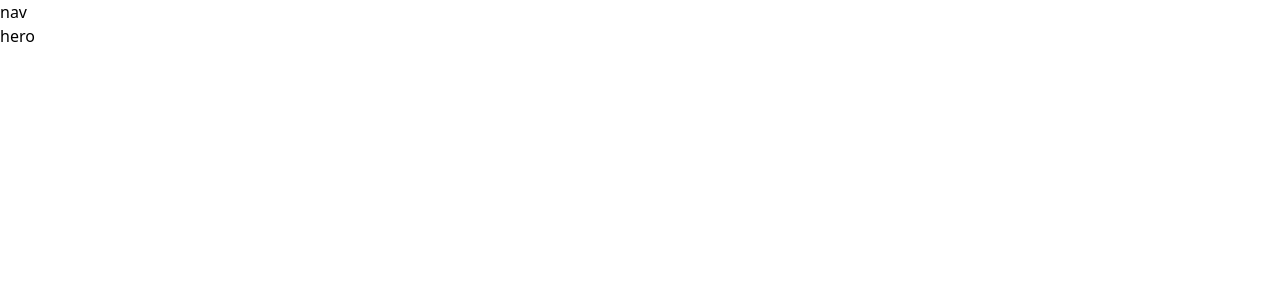
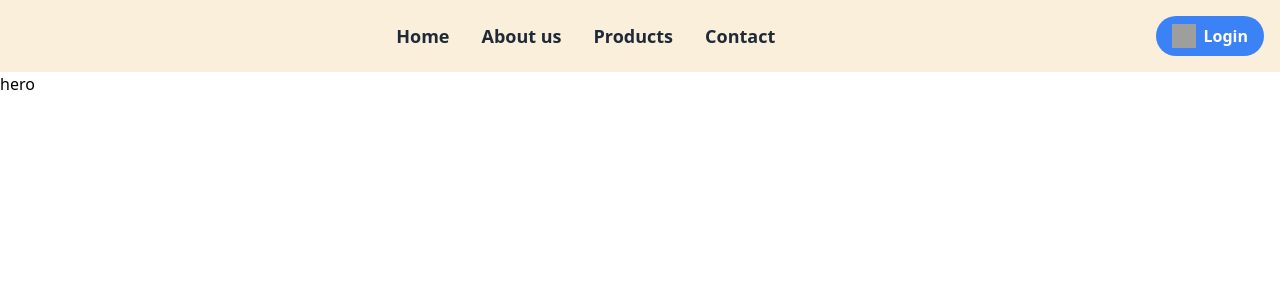
Before and after one commit to sanasreeraj/sssci, a Next.js app: page / in a window 1280 px wide. Shown: the top 300 px of the page. Built offline with nearby package versions, Linux system fonts and the light colour scheme; grey boxes are pictures that could not be loaded.

Commit message:
Add login button to Nav component

```diff
--- a/src/components/login/login.jsx
+++ b/src/components/login/login.jsx
@@ -15,9 +15,9 @@ const Login = () => {
           />
         </div>
         <div className="md:w-1/2 flex justify-center items-center">
-          <div className="bg-[#E7DBC2] rounded-lg p-12 shadow-md w-full max-w-md">
-            <h1 className="text-3xl mb-8">LOGIN</h1>
-            <div className="relative mb-6">
+          <div className="bg-[#E7DBC2] rounded-lg p-8 md:p-12 shadow-md w-full max-w-md">
+            <h1 className="text-3xl mb-6 md:mb-8">LOGIN</h1>
+            <div className="relative mb-4 md:mb-6">
               <div className="border-2 rounded-xl border-stone-500 px-4 py-3 w-full focus:outline-none bg-[#E7DBC2]">
                 <input
                   type="email"
@@ -34,7 +34,7 @@ const Login = () => {
                 />
               </div>
             </div>
-            <div className="relative mb-6">
+            <div className="relative mb-4 md:mb-6">
               <div className="border-2 rounded-xl border-stone-500 px-4 py-3 w-full focus:outline-none  bg-[#E7DBC2]">
                 <input
                   type="password"
@@ -49,18 +49,18 @@ const Login = () => {
                 />
               </div>
             </div>
-            <div className="flex justify-end"> {/* New flex container to push the button to the right */}
-              <button className="border-2 rounded-xl border-stone-500 bg-[#243E36] text-white px-8 py-2 mb-6 hover:bg-[#CFB9A5] focus:outline-none">
+            <div className="flex justify-end">
+              <button className="border-2 rounded-xl border-stone-500 bg-[#243E36] text-white px-6 md:px-8 py-2 mb-4 md:mb-6 hover:bg-[#CFB9A5] focus:outline-none">
                 Login
-              </button>
-            </div>
-            <div className="flex justify-center"> {/* New flex container to center the "Continue with Google" button */}
-              <button className="border-2 rounded-xl border-stone-500 bg-[#4285F4] text-white px-8 py-2 mb-6 hover:bg-[#0F9D58] focus:outline-none">
-                Continue with Google
               </button>
             </div>
           </div>
         </div>
+      </div>
+      <div className="flex justify-center mt-4">
+        <button className="border-2 rounded-xl border-stone-500 bg-[#4285F4] text-white px-6 md:px-8 py-2 mb-4 md:mb-6 hover:bg-[#0F9D58] focus:outline-none">
+          Continue with Google
+        </button>
       </div>
     </div>
   );
--- a/src/components/nav/nav.jsx
+++ b/src/components/nav/nav.jsx
@@ -1,9 +1,30 @@
-import React from 'react'
+import React from "react";
 
 const Nav = () => {
   return (
-    <div>nav</div>
-  )
-}
+    <nav className="flex justify-between items-center p-4 bg-[#F9EFDB] text-gray-800">
+      <div className="flex justify-center items-center flex-grow">
+        <a href="/" className="text-lg font-bold mx-4">
+          Home
+        </a>
+        <a href="/about" className="text-lg font-bold mx-4">
+          About us
+        </a>
+        <a href="/products" className="text-lg font-bold mx-4">
+          Products
+        </a>
+        <a href="/contact" className="text-lg font-bold mx-4">
+          Contact
+        </a>
+      </div>
+      <div>
+        <button className="bg-blue-500 hover:bg-blue-700 text-white font-bold py-2 px-4 rounded-full flex items-center">
+          <img src="/login-icon.png" alt="Login" className="w-6 h-6 mr-2" />
+          <span>Login</span>
+        </button>
+      </div>
+    </nav>
+  );
+};
 
-export default Nav
+export default Nav;
```
